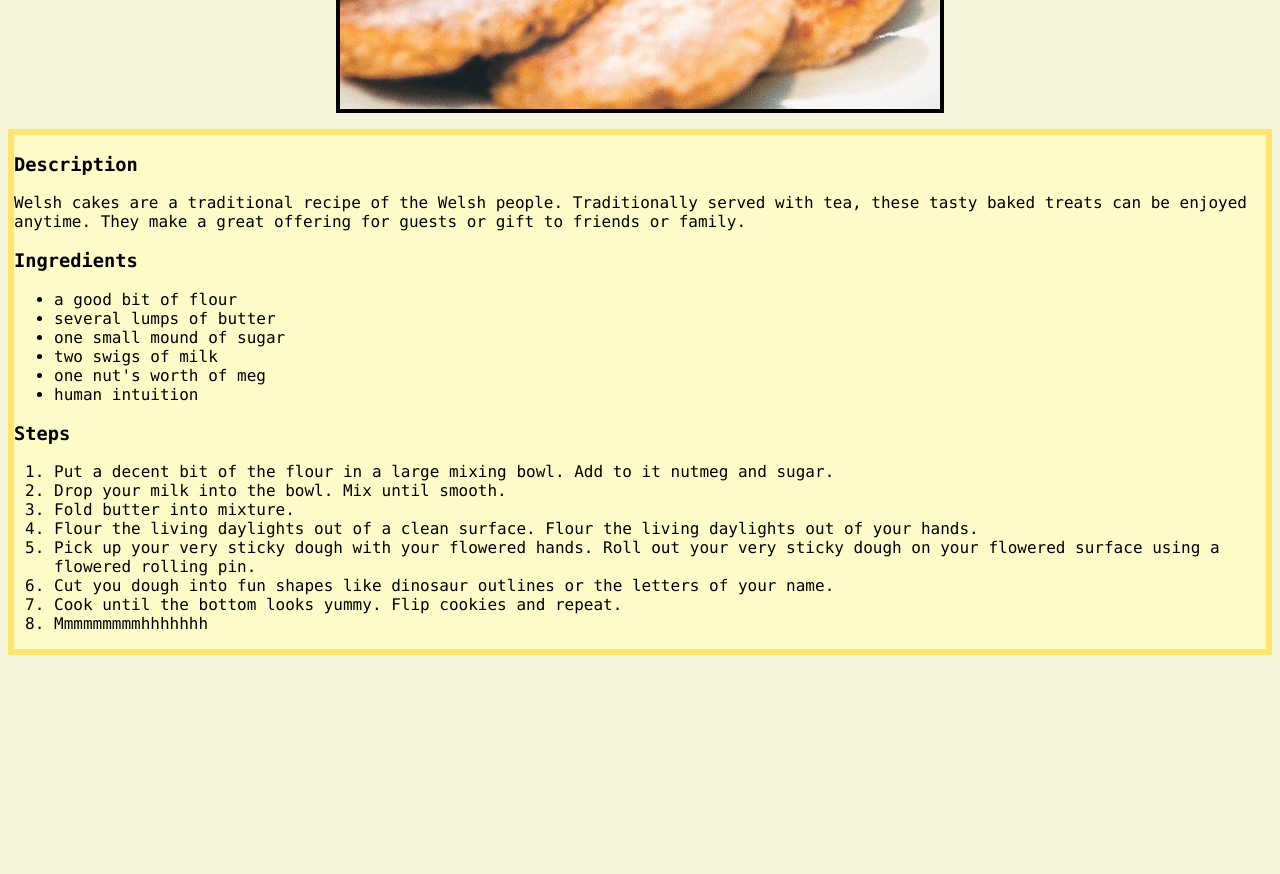
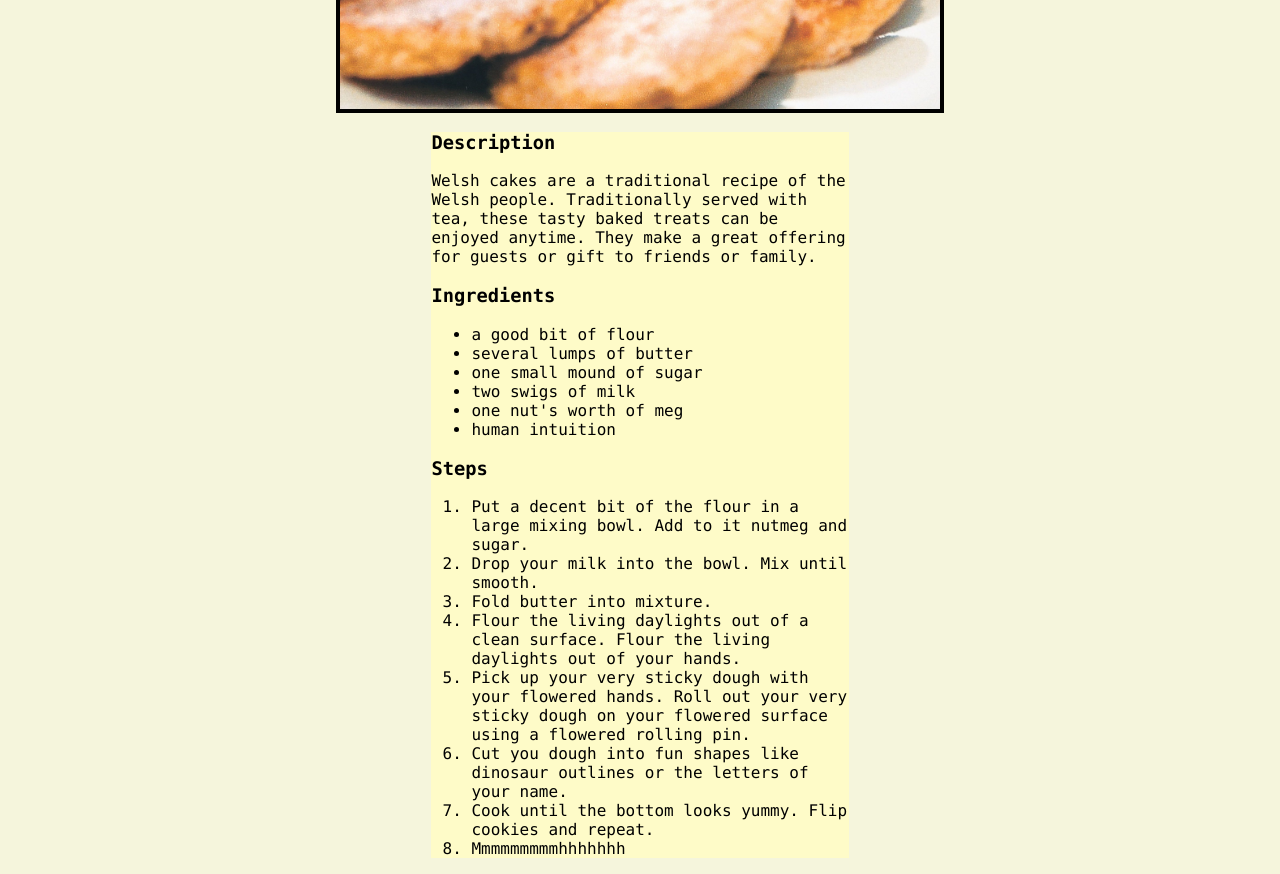
Before and after one commit to ddyfado/odin-recipies, a plain HTML site: page recipes/welsh_cakes.html in a window 1280 px wide. Shown: the part 380-1254 px from the top of the page. Before the commit the page ends 1043 px from the top, so only its background shows below. Drawn offline with Linux system fonts and the light colour scheme.

Commit message:
Center and resize recipe div

```diff
--- a/style.css
+++ b/style.css
@@ -51,6 +51,9 @@ div.text {
 }
 
 .recipe {
-    border: 6px solid hsl(49, 100%, 72%);
+    border: 6ßpx solid hsl(49, 100%, 72%);
     background-color: hsl(57, 97%, 89%);
+    width:33%;
+    margin-left: auto;
+    margin-right: auto;
 }
```
